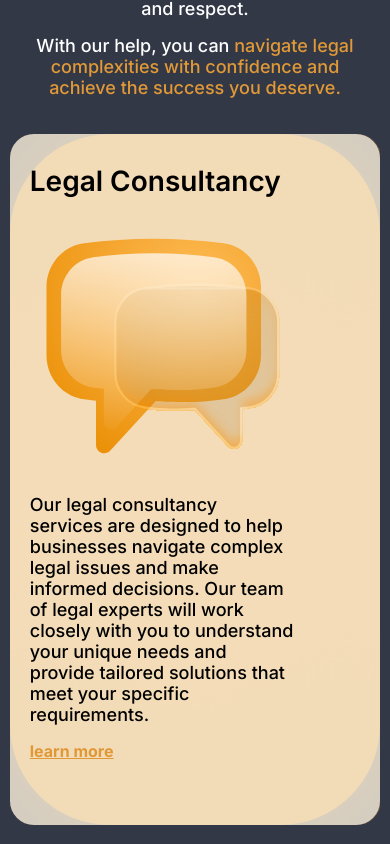
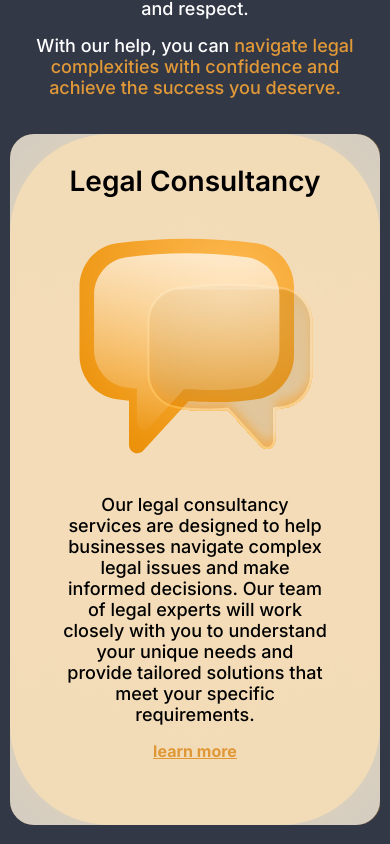
Before and after one commit to LukIvan8/service-synergy-testtask, a React (Vite) app: page / in a window 390 px wide. Shown: the part 1520-2364 px from the top of the page. Built offline with nearby package versions, Linux system fonts and the light colour scheme.

Commit message:
Fixed lost media query from refactor

```diff
--- a/src/components/card.scss
+++ b/src/components/card.scss
@@ -8,6 +8,11 @@
 
   @media (max-width: 575px) {
     padding: 30px 20px;
+    display: flex;
+    flex-direction: column;
+    align-items: center;
+    width: 100%;
+    text-align: center;
   }
 
   &__container {
@@ -20,6 +25,7 @@
     display: flex;
     flex-direction: column;
     gap: 16px;
+
 
     &__title {
       font-size: 32px;
@@ -34,17 +40,11 @@
       font-size: 18px;
       font-weight: 500;
     }
+
     &__wide-text {
       display: flex;
       gap: 30px;
 
-      @media (max-width: 575px) {
-        display: flex;
-        flex-direction: column;
-        align-items: center;
-        width: 100%;
-        text-align: center;
-      }
 
       @media (max-width: 950px) {
         display: none;
@@ -60,10 +60,12 @@
       color: #e09837;
       font-weight: 700;
     }
+
     img {
       position: absolute;
       right: 0;
       top: 15px;
+
       @media (max-width: 575px) {
         position: relative;
         top: 0;
@@ -93,16 +95,20 @@
     &__content {
       &__text {
         display: none;
+
         @media (max-width: 950px) {
           display: block;
         }
       }
+
       a {
         margin-left: 330px;
+
         @media (max-width: 950px) {
           margin-left: 0;
         }
       }
+
       img {
         @media (min-width: 950px) {
           right: 40px;
```
